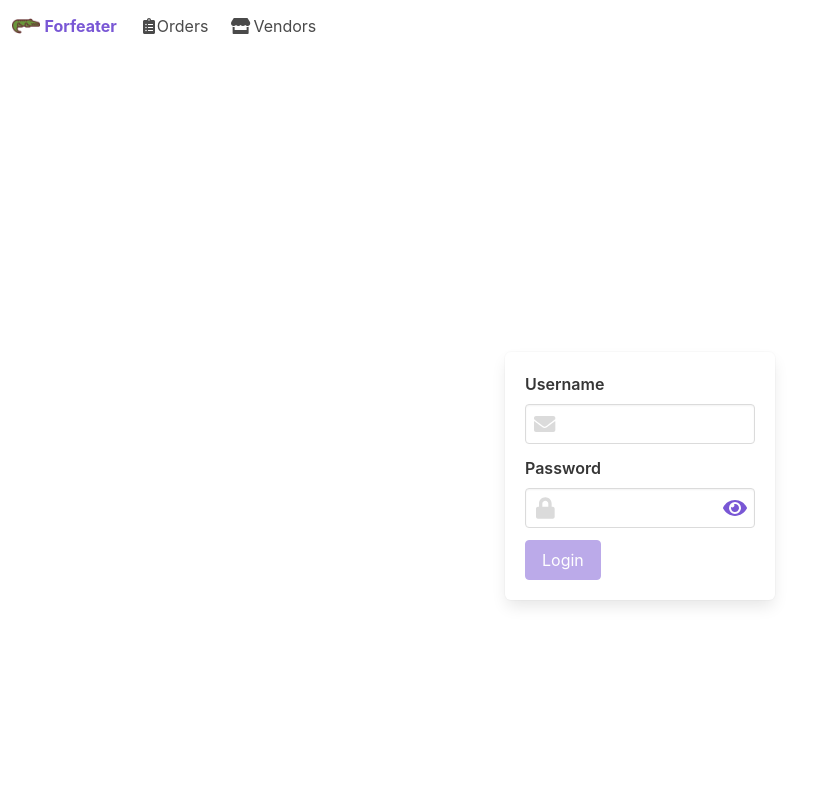
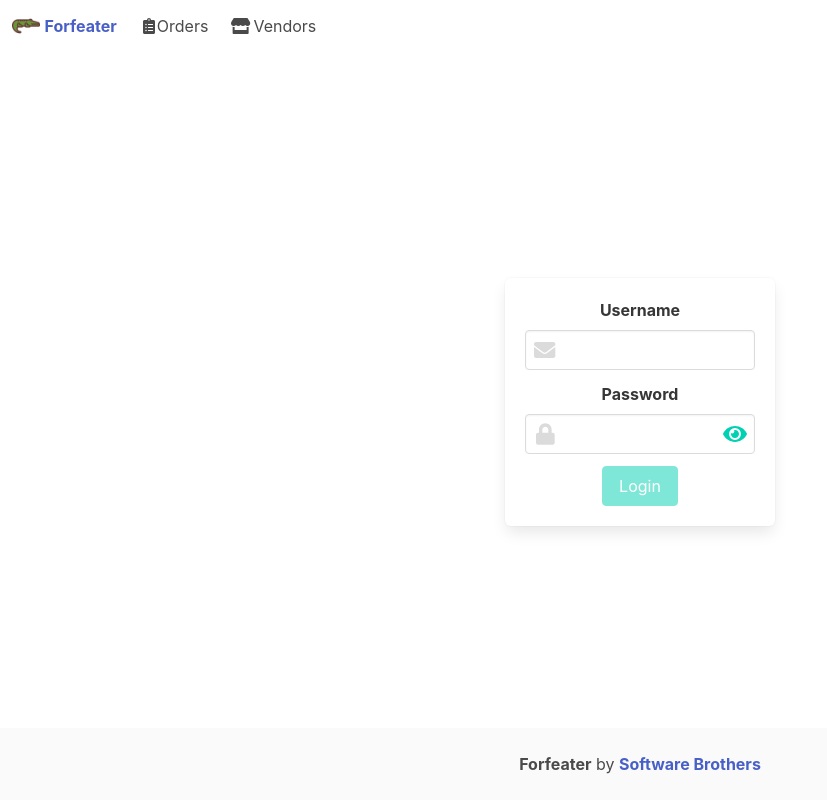
Before and after one commit to SoftwareBrothers/forfeater-vue, a Vue app: page /login in a window 1280 px wide. Shown: the top 800 px of the page, without its empty margins (0-827 px from the left). Built offline with nearby package versions, Linux system fonts and the light colour scheme; what vue-tables-2 would draw is missing.

Commit message:
WIP refactor componetns

```diff
--- a/package.json
+++ b/package.json
@@ -13,6 +13,7 @@
     "@fortawesome/vue-fontawesome": "^0.1.7",
     "axios": "^0.19.0",
     "buefy": "^0.8.4",
+    "bulma": "^0.8.0",
     "core-js": "^2.6.5",
     "dayjs": "^1.8.16",
     "jwt-decode": "^2.2.0",
--- a/src/App.vue
+++ b/src/App.vue
@@ -19,13 +19,7 @@ export default {
   components: { Header, Footer, Notification },
 };
 </script>
-<style scoped>
+<style lang="scss" scoped>
 #app {
-  display: flex;
-  min-height: 100vh;
-  flex-direction: column;
-}
-main {
-  flex-grow: 2;
 }
 </style>
--- /dev/null
+++ b/src/assets/styles/main.scss
@@ -0,0 +1,21 @@
+@import "~bulma/bulma.sass";
+@import "~buefy/dist/buefy.css";
+
+html,
+body {
+  height: 100%;
+}
+
+#app {
+  display: flex;
+  flex-direction: column;
+  height: 100vh;
+}
+
+main {
+  flex: 1 0 auto;
+  display: flex;
+  justify-content: center;
+  flex-direction: column;
+  text-align: center;
+}
--- a/src/components/Auth/Login.vue
+++ b/src/components/Auth/Login.vue
@@ -1,5 +1,5 @@
 <template>
-  <section class="hero is-fullheight">
+  <section class="hero">
     <div class="hero-body">
       <div class="container">
         <div class="columns is-centered">
--- a/src/components/Footer.vue
+++ b/src/components/Footer.vue
@@ -13,16 +13,6 @@
 </template>
 <style scoped>
 .footer {
-  flex: 1;
-  background: white;
-}
-b {
-  color: green;
-}
-strong {
-  color: #e6282b;
-}
-span {
-  color: initial;
+  padding: 1.5rem 0.75rem;
 }
 </style>
--- a/src/components/Header.vue
+++ b/src/components/Header.vue
@@ -32,7 +32,7 @@
     </template>
 
     <template slot="end">
-      <b-navbar-item v-if="user" tag="span">
+      <b-navbar-item v-if="user" class="is-hidden-touch" tag="span">
         Hello,&nbsp;
         <strong>
           <router-link class="nav-link" :to="{ name: 'UserProfile' }">
--- a/src/components/Product/Table.vue
+++ b/src/components/Product/Table.vue
@@ -76,7 +76,7 @@ export default {
   methods: {
     remove: async function(productId, key) {
       await this.service.remove(this.vendorId, productId);
-      this.products.splice(key-1, 1);
+      this.products.splice(key - 1, 1);
     },
   },
 };
--- a/src/components/Vendor/List.vue
+++ b/src/components/Vendor/List.vue
@@ -1,5 +1,5 @@
 <template>
-  <div class="container">
+  <div class="container is-fluid">
     <VendorTable :vendors.sync="vendors" />
   </div>
 </template>
--- a/src/config/store.js
+++ b/src/config/store.js
@@ -14,6 +14,8 @@ const LOGOUT = 'LOGOUT';
 const AUTH = 'AUTH';
 const NOTIFICATION = 'NOTIFICATION';
 const CLEAR_NOTIFICATION = 'CLEAR_NOTIFICATION';
+
+const GET_USER = 'GET_USER';
 
 const state = {
   user: localStorage.getItem('user')
@@ -72,7 +74,7 @@ const actions = {
     localStorage.removeItem('user');
     localStorage.removeItem('token_expires_at');
   },
-  getUser: context => {
+  [GET_USER]: context => {
     const token = localStorage.getItem('token') || null;
     if (token) {
       const { firstName, lastName, email } = jwtDecode(token);
@@ -100,3 +102,5 @@ export default new Vuex.Store({
   mutations: mutations,
   actions: actions,
 });
+
+export { GET_USER };
--- a/src/main.js
+++ b/src/main.js
@@ -7,9 +7,10 @@ import store from '@/config/store';
 import i18n from '@/config/i18n';
 
 import App from './App.vue';
-import 'buefy/dist/buefy.css';
 import '@/filters/index';
 import Breadcrumbs from './components/Breadcrumbs';
+
+import '@/assets/styles/main.scss';
 
 import { library } from '@fortawesome/fontawesome-svg-core';
 import {
--- a/src/security/guard.js
+++ b/src/security/guard.js
@@ -1,5 +1,5 @@
 import Auth from '@/security/auth';
-import store from '@/config/store';
+import store, { GET_USER } from '@/config/store';
 
 class Guard {
   isGuest(to, from, next) {
@@ -11,7 +11,7 @@ class Guard {
   }
 
   isAuthenticated(to, from, next) {
-    let redirectToLogin = {
+    const redirectToLogin = {
       name: 'Login',
       query: {
         redirect: to.name,
@@ -19,10 +19,10 @@ class Guard {
     };
 
     if (!Auth.isValid()) {
-      next(redirectToLogin);
+      return next(redirectToLogin);
     }
 
-    next(store.dispatch('getUser'));
+    return next(store.dispatch(GET_USER));
   }
 }
 
```
Also changed, not shown: 1 other file (tests, documents, lock files or other folders).
